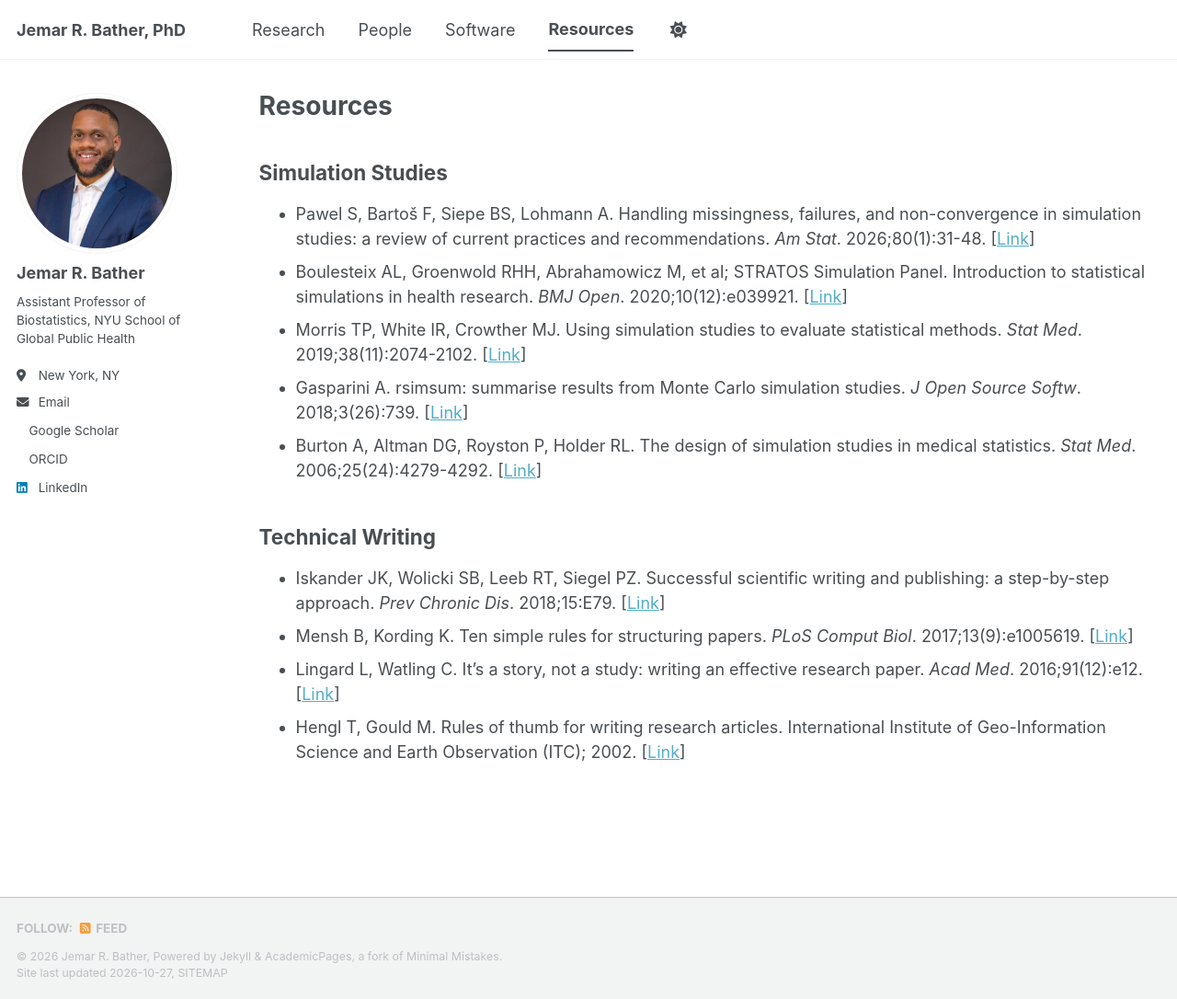
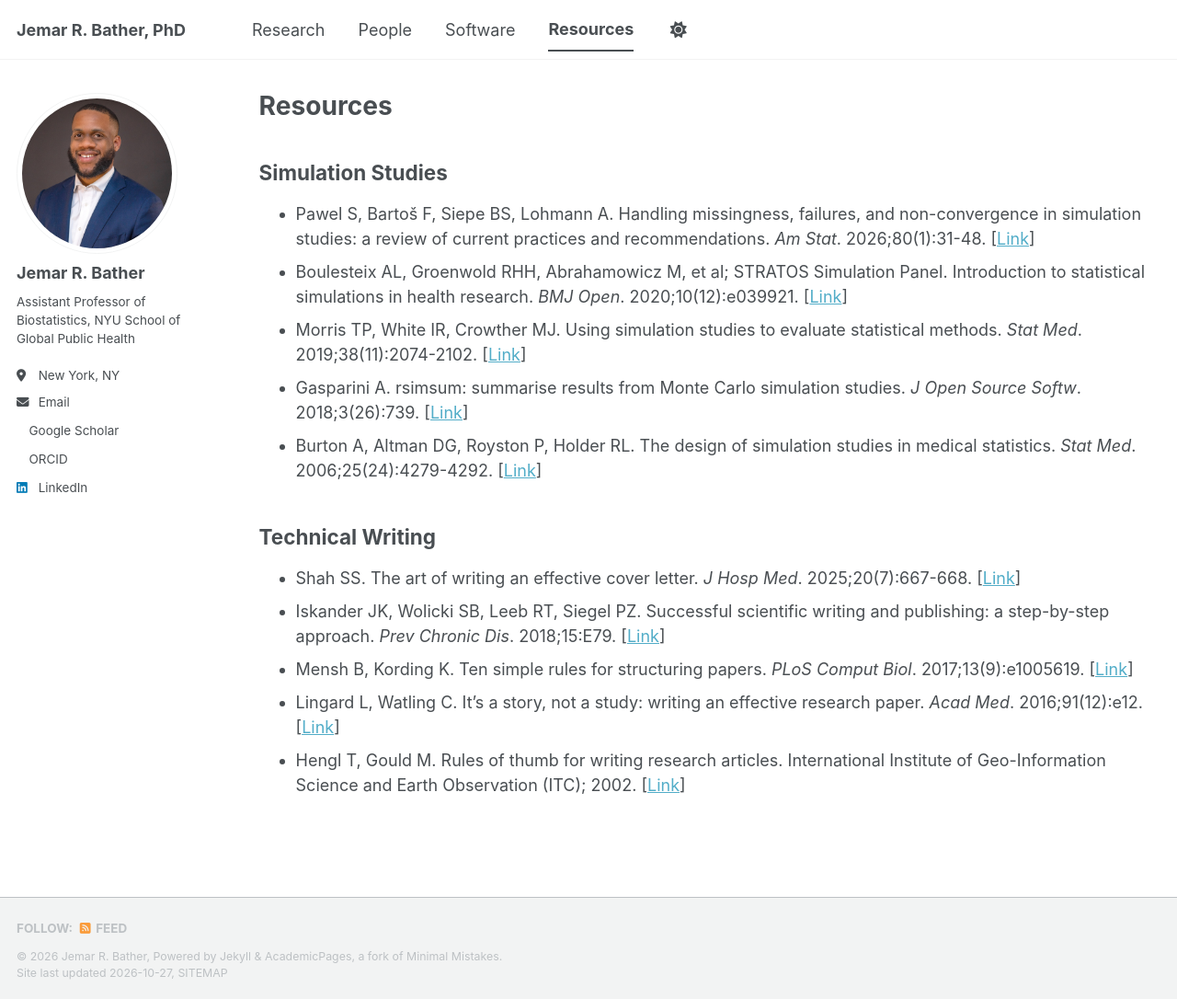
Before and after one commit to jemarbather/jemarbather.github.io, a Jekyll site: the page built from _pages/resources.md, in a window 1280 px wide and 1086 px high. Shown: the whole window at 92% size. Built offline with Jekyll 4.4.1, drawn with Linux system fonts in a browser that asks for light colours; a script bundle is joined from its source files by our own code; a style sheet for code colours, icons or effects is not loaded.

Commit message:
Update resources.md

```diff
--- a/_pages/resources.md
+++ b/_pages/resources.md
@@ -15,6 +15,7 @@ author_profile: true
 
 ## Technical Writing
 
+- Shah SS. The art of writing an effective cover letter. *J Hosp Med*. 2025;20(7):667-668. [[Link](https://doi.org/10.1002/jhm.13463)]
 - Iskander JK, Wolicki SB, Leeb RT, Siegel PZ. Successful scientific writing and publishing: a step-by-step approach. *Prev Chronic Dis*. 2018;15:E79. [[Link](https://doi.org/10.5888/pcd15.180085)]
 - Mensh B, Kording K. Ten simple rules for structuring papers. *PLoS Comput Biol*. 2017;13(9):e1005619. [[Link](https://doi.org/10.1371/journal.pcbi.1005619)]
 - Lingard L, Watling C. It's a story, not a study: writing an effective research paper. *Acad Med*. 2016;91(12):e12. [[Link](https://doi.org/10.1097/ACM.0000000000001389)]
```
